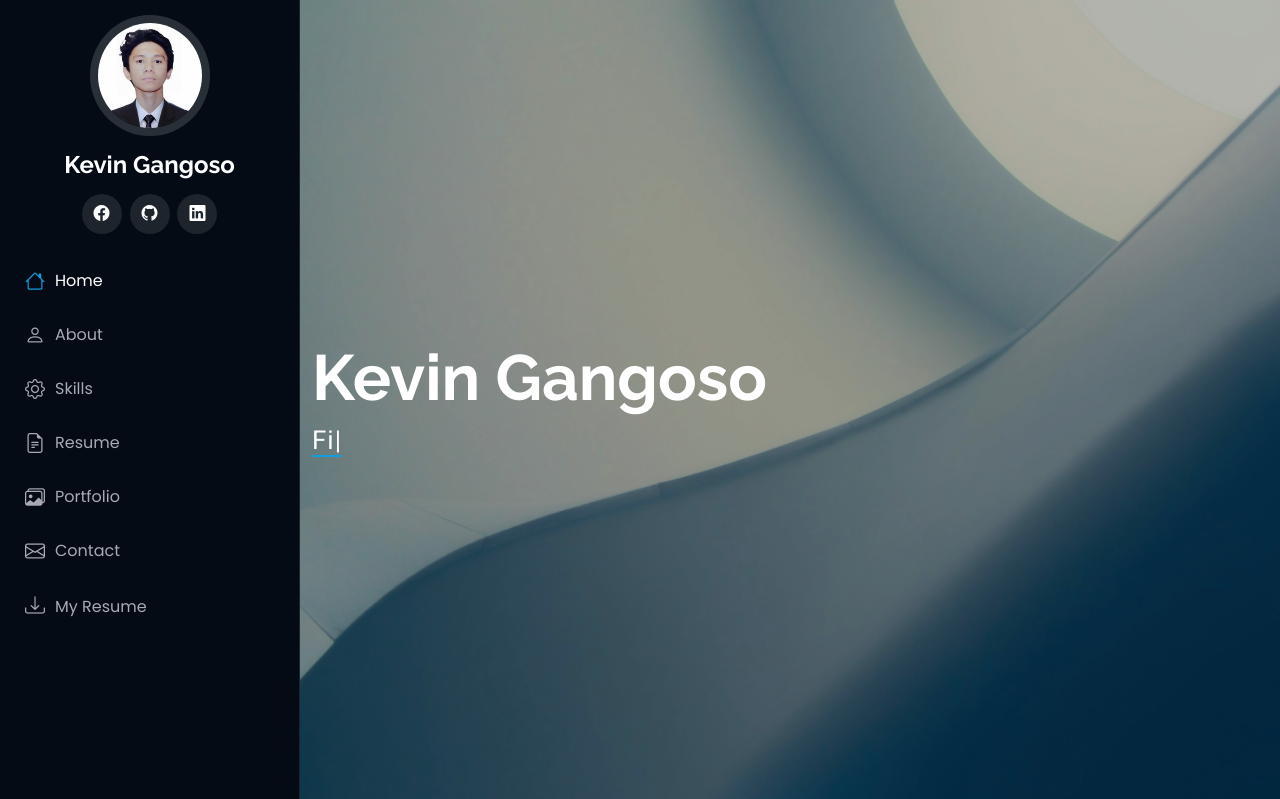
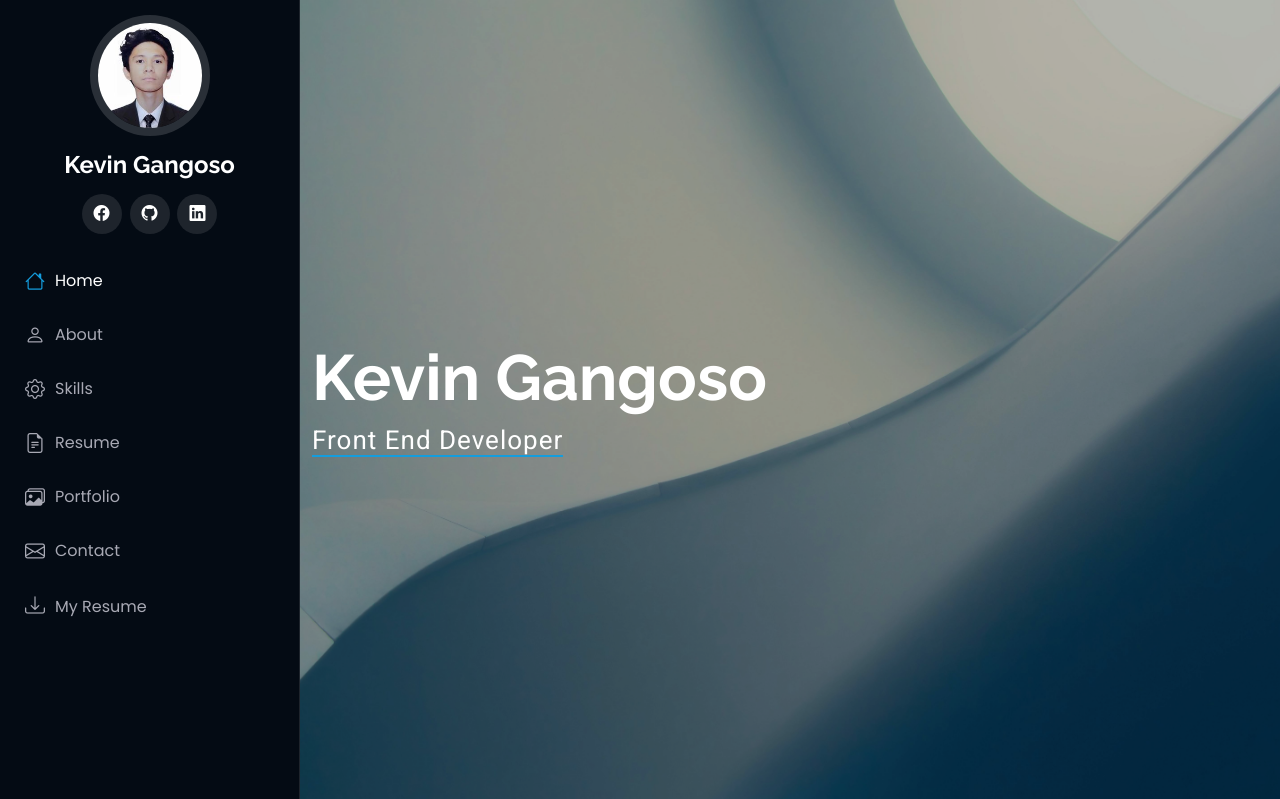
Before and after one commit to ktgangoso/Portfolio1.1, a PHP site: page / in a window 1280 px wide. Shown: the top 799 px of the page. Run offline with PHP 8.4, Linux system fonts and the light colour scheme.

Commit message:
update home page

```diff
--- a/index.php
+++ b/index.php
@@ -79,7 +79,7 @@
 
       <div class="container" data-aos="fade-up" data-aos-delay="100">
         <h2>Kevin Gangoso</h2>
-        <p><span class="typed" data-typed-items="Web Developer, Gamer, Fitness Coach">Web Developer</span><span
+        <p><span class="typed" data-typed-items="Web Developer, Front End Developer">Web Developer</span><span
             class="typed-cursor typed-cursor--blink" aria-hidden="true"></span><span
             class="typed-cursor typed-cursor--blink" aria-hidden="true"></span></p>
       </div>
```
